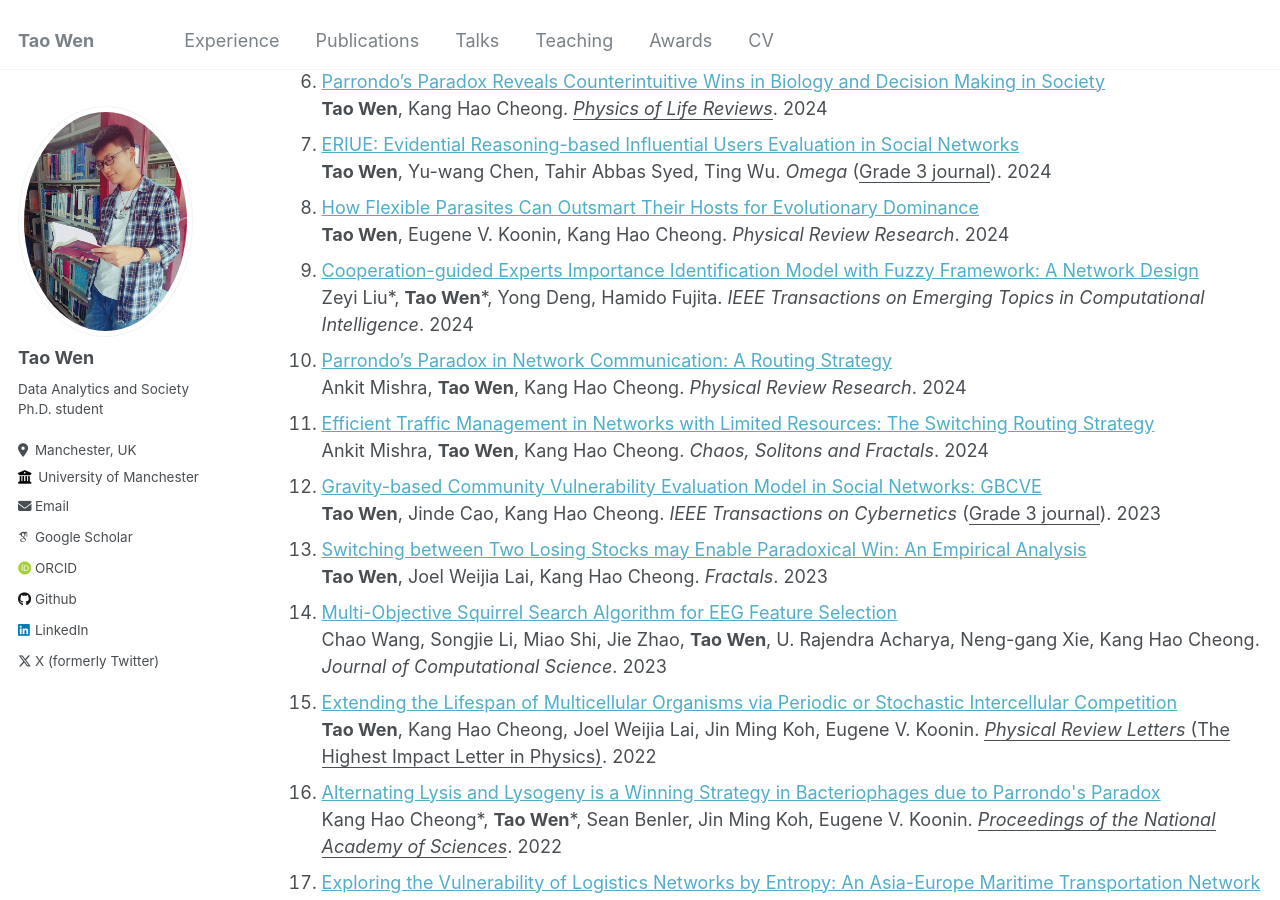
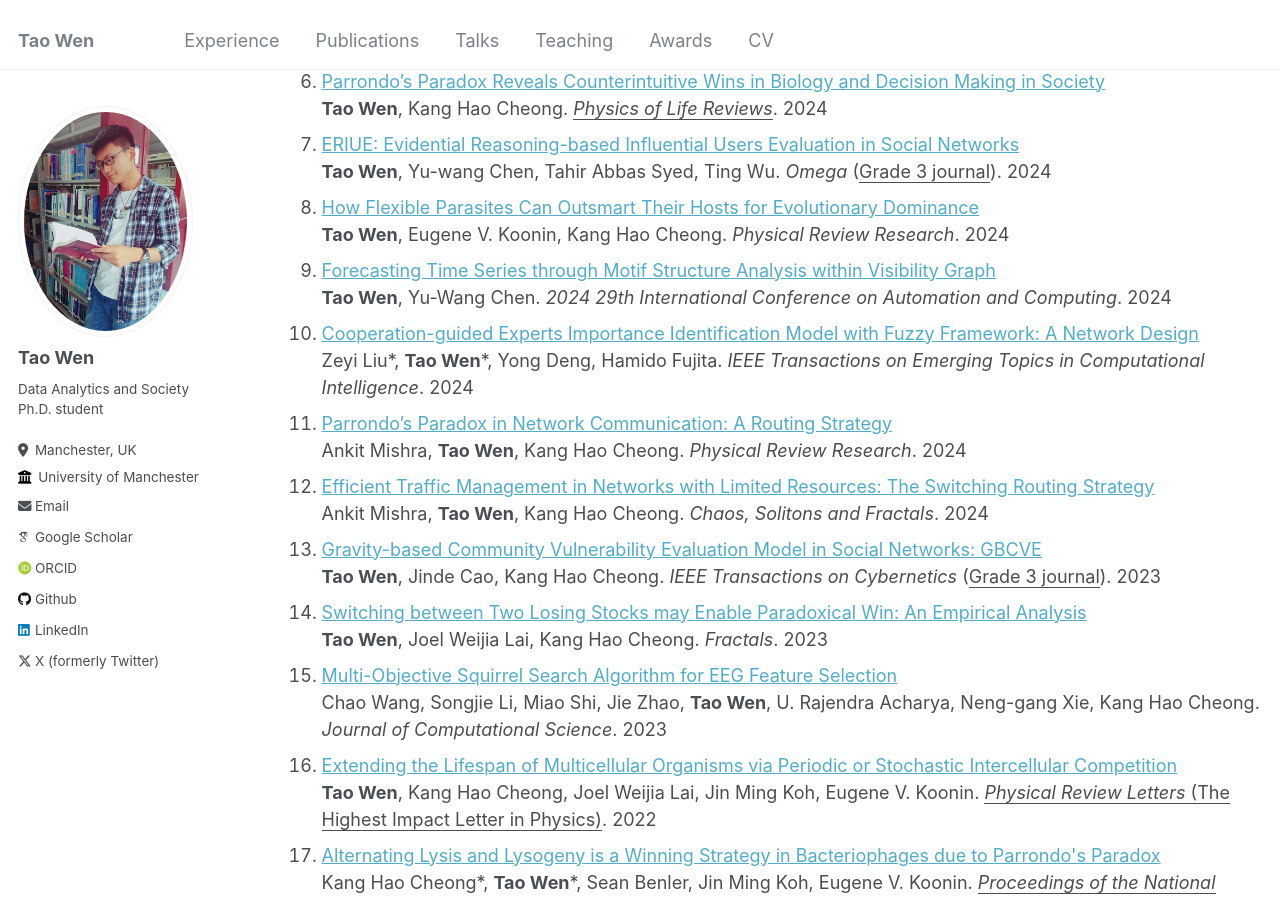
Before and after one commit to TaaoWen/taaowen.github.io, a Jekyll site: the page built from _pages/publications.md, in a window 1280 px wide and 900 px high, scrolled down 687 px. Built offline with Jekyll 4.4.1, drawn with Linux system fonts in a browser that asks for light colours; some web fonts are replaced.

Commit message:
Update publications.md

```diff
--- a/_pages/publications.md
+++ b/_pages/publications.md
@@ -79,6 +79,10 @@ author_profile: true
    <li data-year="2024" data-topic="Parrondo's Paradox">
       <a href="https://doi.org/10.1103/PhysRevResearch.6.023104">How Flexible Parasites Can Outsmart Their Hosts for Evolutionary Dominance</a><br>
       <strong>Tao Wen</strong>, Eugene V. Koonin, Kang Hao Cheong. <i>Physical Review Research</i>. 2024
+   </li>
+   <li data-year="2024" data-topic="Time Series">
+      <a href="https://ieeexplore.ieee.org/abstract/document/10718817">Forecasting Time Series through Motif Structure Analysis within Visibility Graph</a><br>
+      <strong>Tao Wen</strong>, Yu-Wang Chen. <i>2024 29th International Conference on Automation and Computing</i>. 2024
    </li>
    <li data-year="2024" data-topic="Social Networks, Decision-Making">
       <a href="https://doi.org/10.1109/TETCI.2024.3372410">Cooperation-guided Experts Importance Identification Model with Fuzzy Framework: A Network Design</a><br>
```
